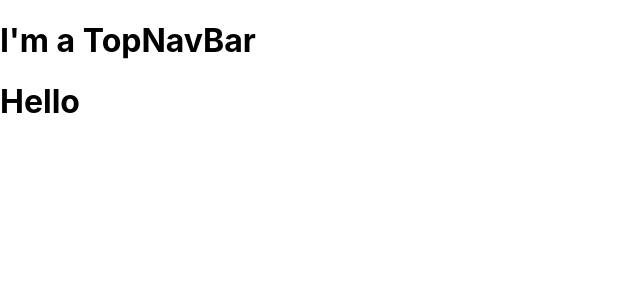
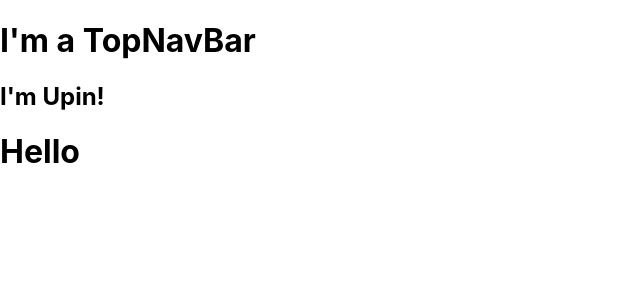
Before and after one commit to LeNguyenHoangNhan/nqd-com-frontend, a React (Create React App) app: page / in a window 1280 px wide. Shown: the top 300 px of the page, without its empty margins (0-640 px from the left). Built offline with nearby package versions, Linux system fonts and the light colour scheme.

Commit message:
Test GPG sign

```diff
--- a/src/components/TopNavBar/TopNavBar.jsx
+++ b/src/components/TopNavBar/TopNavBar.jsx
@@ -8,6 +8,7 @@ class TopNavBar extends Component {
     return (
       <React.Fragment>
         <h1>I'm a TopNavBar</h1>
+        <h2>I'm Upin!</h2>
       </React.Fragment>
     );
   }
```
